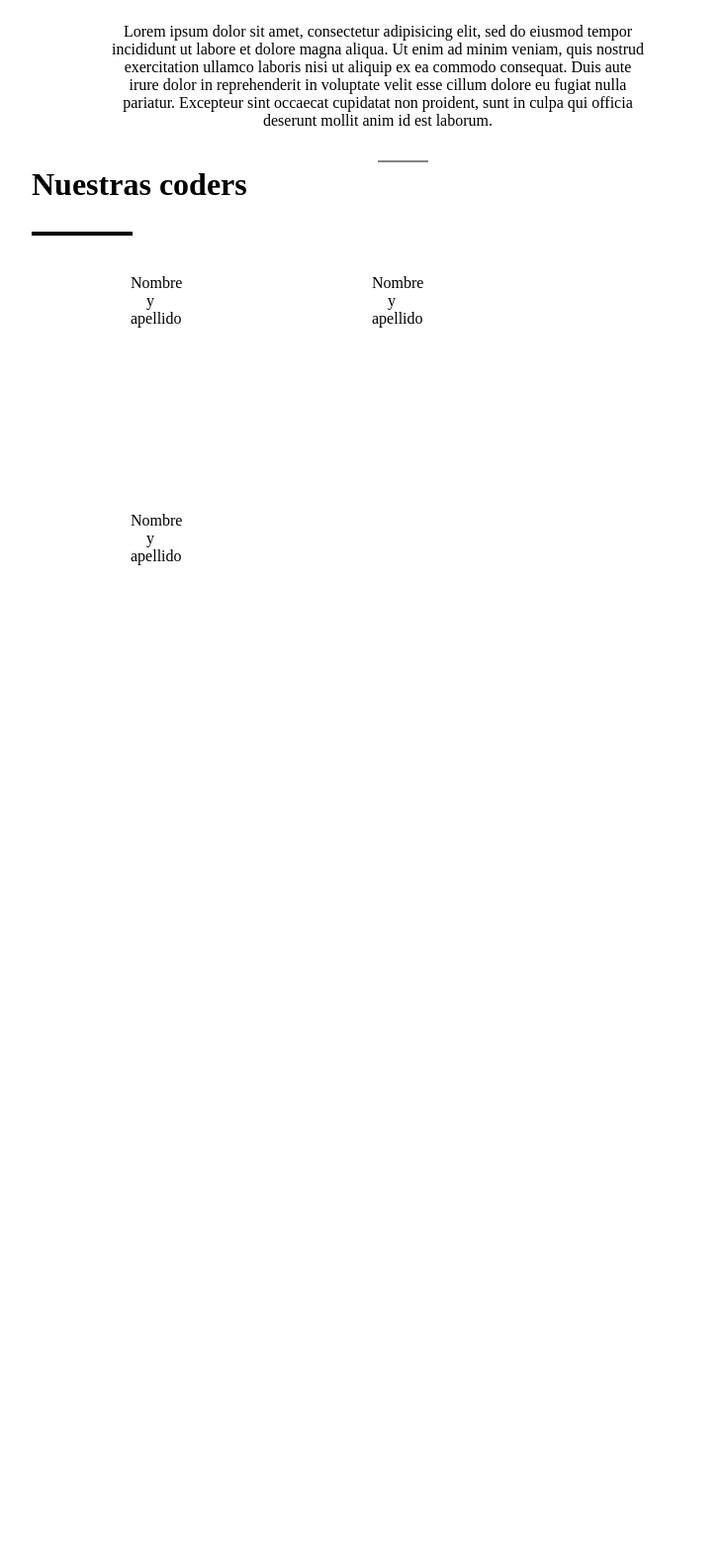
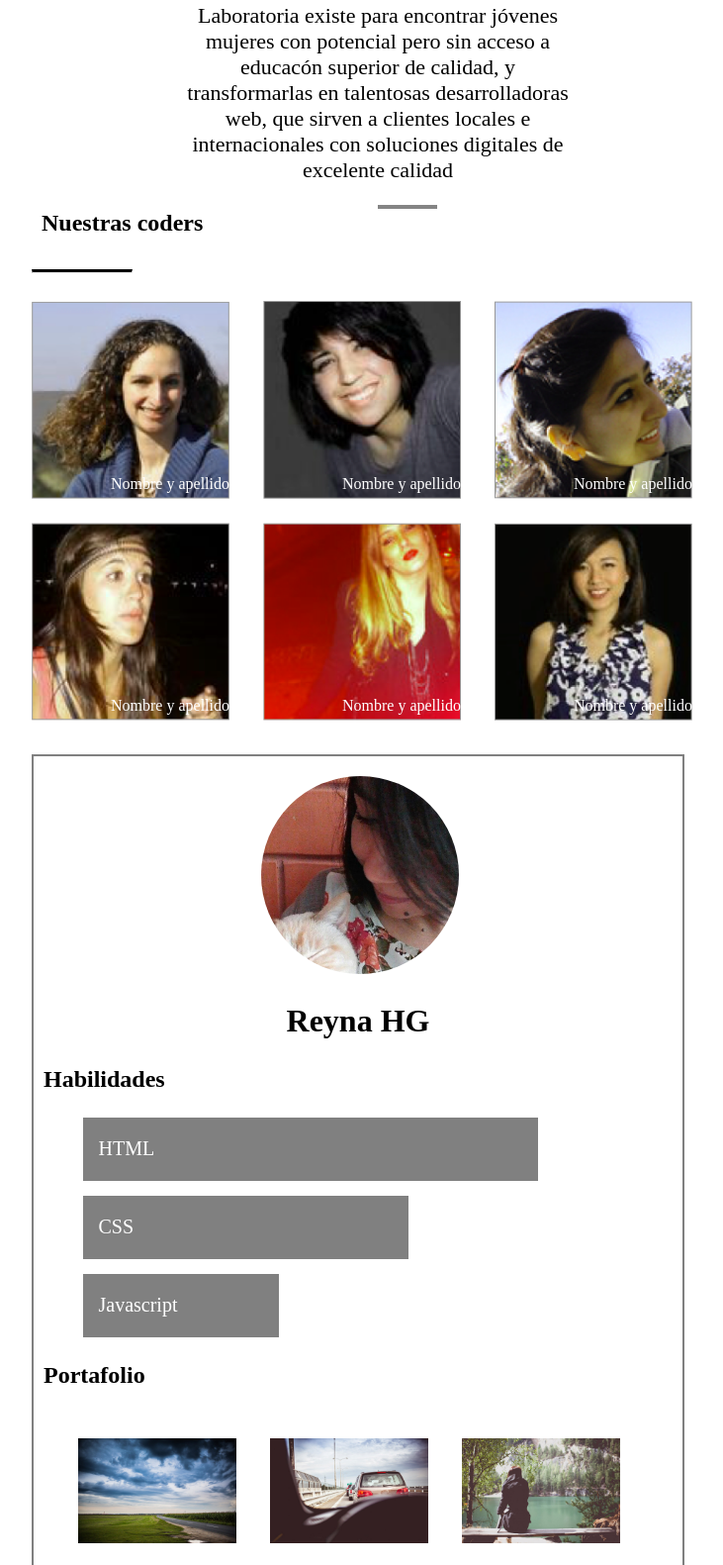
Before and after one commit to ReynaHG/MiPrimerLayout, a plain HTML site: page index.html in a window 1280 px wide. Shown: the part 729-2310 px from the top of the page at 99% size, without its empty margins (258-989 px from the left). Before the commit the page ends 1443 px from the top, so only its background shows below. Drawn offline with Linux system fonts and the light colour scheme.

Commit message:
Agregué coders y perfil

```diff
--- a/css/main.css
+++ b/css/main.css
@@ -1,59 +1,78 @@
 /* Ingresa tu css aqui */
-.container{
+.container
+{
 	/*definir el width es importante para que el navegador pueda calcular el margen*/
 	width: 700px;
 	margin: 0 auto;
 }
 
-#navigation li {
+#navigation li
+{
 list-style-type:none;
 margin-right: 65px;
-padding:10px;
+margin-top: 10px;
+padding:2px;
 float: left;
-line-height: 15px;
+line-height: 10px;
 white-space: nowrap;
+font-family: "Times New Roman", Georgia, Serif;
+font-size: 20px;
 }
 
-hr{
+.menu
+{
 	border: 1px solid black;
 	float: left;
 	width: 100%;
 }
 
-.separador{
+.separador
+{
 border: 1px solid black;
 width:0px;
 height:20px;
 margin-left:-30px;
+float: left;
 }
 
-.portada{
+.portada
+{
 position: relative;
 width:700px;
 margin: 30px 30px 30px 0px;
 }
 
-p{
+.intro
+{
 text-align: center;
-padding: 15px;
-margin-left: 65px;
-margin-right: 65px;
+font-family: "Times New Roman", Georgia, Serif;
+font-size: 22px;
+padding: 0px;
+margin-left: 150px;
+margin-right: 150px;
 }
 
-.lineaP{
-	border: 1px solid #848484;
+.lineaP
+{
+	border: 2px solid #848484;
 	float: left;
-	width: 7%;
+	width: 8%;
 	margin: 0% 50%;
 }
 
 /* Sección Nuestras Coders */
-
-#perfiles div{
-width:200px;
-height:200px;
-margin: 20px;
+.perfiles  img
+{
+	height: 200px;
+	width: 200px;
+	margin-right:-90px;
+	margin-bottom: 20px;
+	-webkit-filter: hue-rotate(20deg);
+    -moz-filter: hue-rotate(20deg);
+    -o-filter: hue-rotate(20deg);
+    -ms-filter: hue-rotate(20deg);
 }
+/* Imágenes de perfil */
 
 .lineaCod{
 	border-top: 3px solid black;
@@ -62,19 +81,90 @@ margin: 20px;
 	position: absolute;
 }
 
-/* Imágenes de perfil */
-.inlineblock{
-display: inline-block;
+.fila{
+	position: relative;  /*Filas de perfiles*/
+	top: 40px;
+
 }
 
-.uno{
-background-image: url(img/profile-1.png);
+span{
+	position: relative;   /* Textos en imagenes*/
+	top:-30px;
+	left:-30px;
+	bottom:0px;
+	color: #FFFFFF;
+	font-family: "Times New Roman", Georgia, Serif;
+    font-size: 16px;
 }
 
-.dos{
-background-image: url(img/profile-2.png);
+/* Semblanza*/
+
+.marco{
+	border: 2px solid gray;
+	margin-top: 50px;
+	margin-right: 40px;
+
+}
+.circulo{
+	border-radius: 100%;
+	margin: 20px 35%;
+	height: 200px;
+	width: 200px;
+}
+h1{
+	text-align: center;
+	margin-top: 5px;
+}
+.portafolio{
+	width: 160px;
+	margin:  15px;
+}
+h1{
+	font-family: "Times New Roman", Georgia, Serif;
+}
+h2{
+	font-family: "Times New Roman", Georgia, Serif;
+	padding: 5px 10px
+}
+.centrar{
+	margin: 30px;
+}
+.habilidades{
+	text-decoration: none;
+	background-color: gray;
+	color: white;
+	padding: .5px;
+	margin: 15px 50px;
 }
 
-.tres{
-background-image: url(img/profile-3.png);
+.skill
+{
+color: #FFFFFF;
+font-family: "Times New Roman", Georgia, Serif;
+font-size: 20px;
+margin-left: 15px;
 }
+.nivel1
+{
+	width: 70%;
+}
+.nivel2
+{
+	width: 50%;
+}
+.nivel3
+{
+	width: 30%;
+}
+.filtro3
+{
+	opacity: 0.6;
+}
+span a:hover
+{
+	opacity: 0.7;
+}
+div a:hover
+{
+	opacity: 0.7;
+}
--- a/index.html
+++ b/index.html
@@ -12,7 +12,7 @@
 		</div>
 
       <!--Menu-->
-      <hr>
+      <hr class="menu">
 		<ul id="navigation">
 		  <li>Inicio</li>
 		   <hr class="separador">
@@ -22,36 +22,67 @@
 		   <hr class="separador">
 		  <li>Contacto</li>
 		</ul>
-	<hr>
+	<hr class="menu">
       <!--Imagen de portada-->
       <img class="portada" src="img/grupal.jpg">
 
  <!--Descripción-->
 
       <hr class="lineaP">
-      <p> Lorem ipsum dolor sit amet, consectetur adipisicing elit, sed do eiusmod tempor incididunt ut labore et dolore magna aliqua. Ut enim ad minim veniam,
-      quis nostrud exercitation ullamco laboris nisi ut aliquip ex ea commodo
-      consequat. Duis aute irure dolor in reprehenderit in voluptate velit esse
-      cillum dolore eu fugiat nulla pariatur. Excepteur sint occaecat cupidatat non
-      proident, sunt in culpa qui officia deserunt mollit anim id est laborum. </p>
+      <p class="intro"> Laboratoria existe para encontrar jóvenes mujeres con potencial pero sin acceso a educacón superior de calidad, y transformarlas en talentosas desarrolladoras web, que sirven a clientes locales e internacionales con soluciones digitales de excelente calidad</p>
       <hr class="lineaP">
 
  <!--Sección Nuestras Coders-->
-      <h1> Nuestras coders</h1>
+
+      <h2> Nuestras coders</h2>
 		  <hr class="lineaCod">
+
  <!--Galería de fotos-->
-		    <div id="perfiles">
-			  <div class=" efect uno inlineblock">
-			      <p>Nombre y apellido</p>
+
+    <div class="perfiles fila">
+ 		<img src="img/profile-1.png" alt="Perfil 1"><span>Nombre y apellido</span>
+		<img src="img/profile-2.png" alt="Perfil 2"><span>Nombre y  apellido</span>
+		<img src="img/profile-3.png" alt="Perfil 3"><span>Nombre y apellido</span>
 	</div>
-			    <div class="efect dos inlineblock">
-			      <p>Nombre y apellido</p>
-			     </div>
-			     <div class="efect tres inlineblock">
-			      <p>Nombre y apellido</p>
-			     </div>
+    <div class="perfiles fila">
+		<img src="img/profile-4.png" alt="Perfil 4"><span>Nombre y apellido</span>
+		<img src="img/profile-5.png" alt="Perfil 5"><span>Nombre y apellido</span>
+		<img src="img/profile-6.png" alt="Perfil 6"><span>Nombre y apellido</span>
 	</div>
 
+<!--Semblanza-->
+
+<div class="marco">
+	<img src="img/reyna.jpg" class="filtro circulo">
+		<h1>Reyna HG
+		</h1>
+			<h2>Habilidades
+			</h2>
+	          <div class="habilidades nivel1">
+	           <p class="skill"> HTML
+	           </p>
 	          </div>
+			  <div class="habilidades nivel2">
+			    <p class="skill">CSS
+                </p>
+			  </div>
+			  <div class="habilidades nivel3">
+			    <p class="skill">Javascript
+			    </p>
+			  </div>
+			<h2>Portafolio
+			</h2>
+			<div class="centrar">
+			  <img src="img/p5.jpg" class="portafolio">
+			  <img src="img/p6.jpg" class="portafolio">
+	          <img src="img/p8.jpg" class="portafolio">
+			</div>
+			<div class="centrar">
+			  <img src="img/p5.jpg" class="portafolio">
+			  <img src="img/p6.jpg" class="portafolio">
+			  <img src="img/p8.jpg" class="portafolio">
+			</div>
+
+
 	</body>
 </html>
--- a/main.css
+++ /dev/null
@@ -1,80 +0,0 @@
-/* Ingresa tu css aqui */
-.container{
-	/*definir el width es importante para que el navegador pueda calcular el margen*/
-	width: 700px;
-	margin: 0 auto;
-}
-
-#navigation li {
-list-style-type:none;
-margin-right: 65px;
-padding:10px;
-float: left;
-line-height: 15px;
-white-space: nowrap;
-}
-
-hr{
-	border: 1px solid black;
-	float: left;
-	width: 100%;
-}
-
-.separador{
-border: 1px solid black;
-width:0px;
-height:20px;
-margin-left:-30px;
-}
-
-.portada{
-position: relative;
-width:700px;
-margin: 30px 30px 30px 0px;
-}
-
-p{
-text-align: center;
-padding: 15px;
-margin-left: 65px;
-margin-right: 65px;
-}
-
-.lineaP{
-	border: 1px solid #848484;
-	float: left;
-	width: 7%;
-	margin: 0% 50%;
-}
-
-/* Sección Nuestras Coders */
-
-#perfiles div{
-width:200px;
-height:200px;
-margin: 20px;
-}
-
-.lineaCod{
-	border-top: 3px solid black;
-	width: 100px;
-	float: left;
-	position: absolute;
-}
-
-/* Imágenes de perfil */
-.inlineblock{
-display: inline-block;
-}
-
-.uno{
-background-image: url(img/profile-1.png);
-}
-
-.dos{
-background-image: url(img/profile-2.png);
-}
-
-.tres{
-background-image: url(img/profile-3.png);
-}
```
Also changed, not shown: img/reyna.jpg (added), 1 other file. Lines whose indentation alone changed are shown as unchanged.
